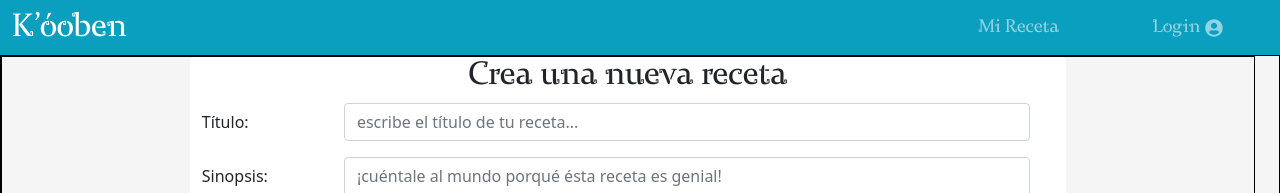
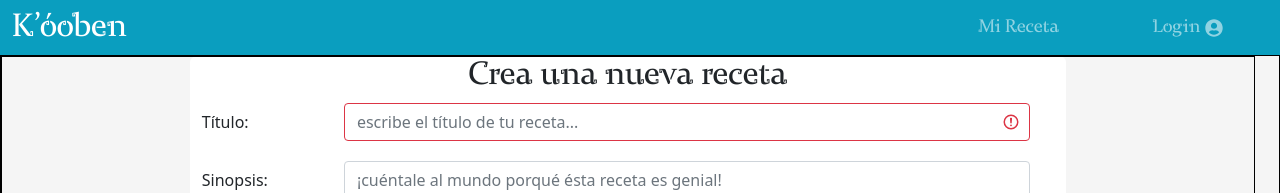
Before and after one commit to KoobenNutriapp/kooben-front, a React (Create React App) app: page /CreateRecipe in a window 1280 px wide. Shown: the top 193 px of the page. Built offline with nearby package versions, Linux system fonts and the light colour scheme.

Commit message:
NUT-66 add form for create a recipe

```diff
--- a/src/pages/CreateRecipe/index.js
+++ b/src/pages/CreateRecipe/index.js
@@ -31,7 +31,7 @@ const CreateRecipe = () => {
                   Título:
                 </Label>
                 <Col sm={10}>
-                  <Input
+                  <Input invalid
                     id="title"
                     name="title"
                     placeholder="escribe el título de tu receta..."
```
